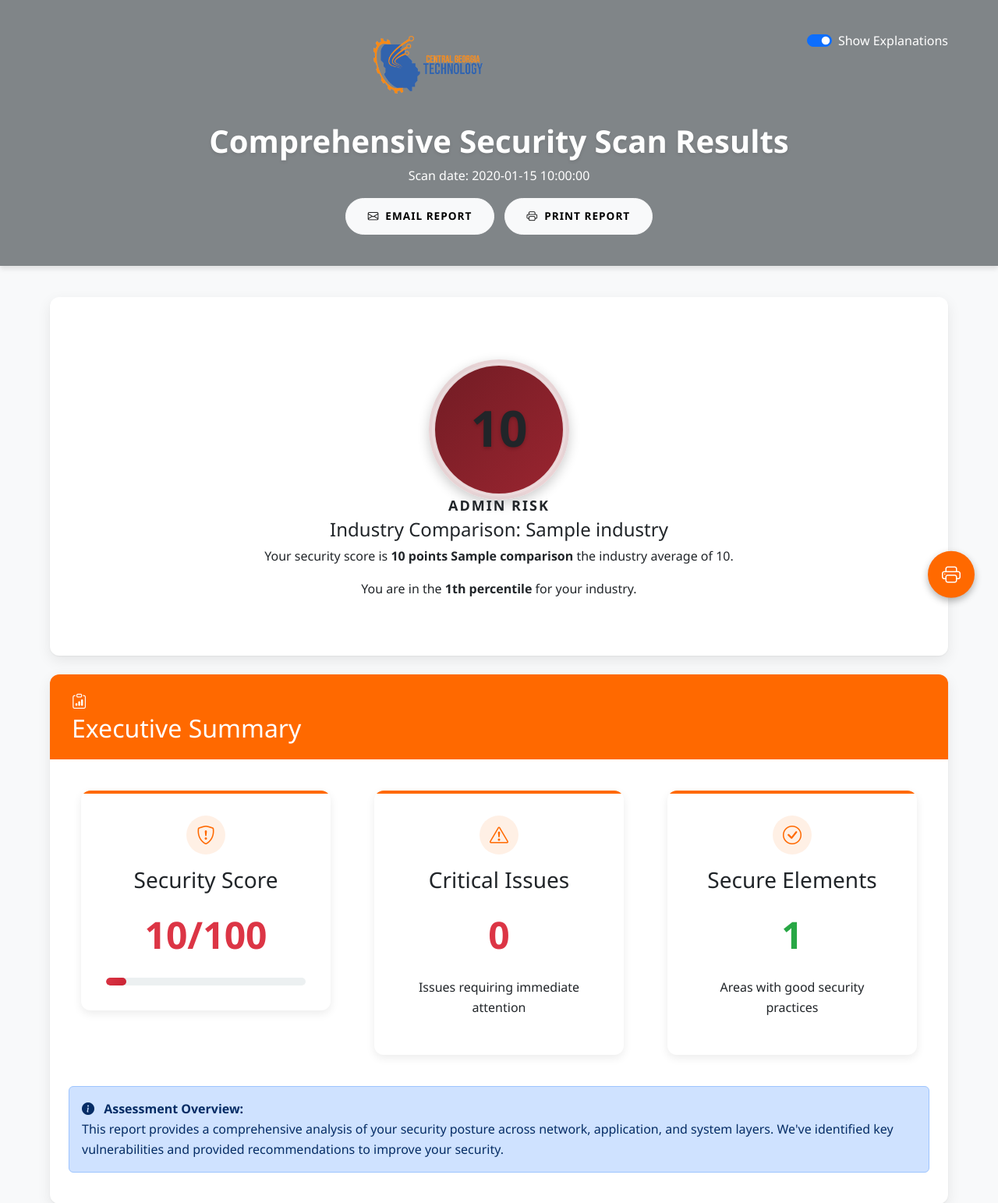
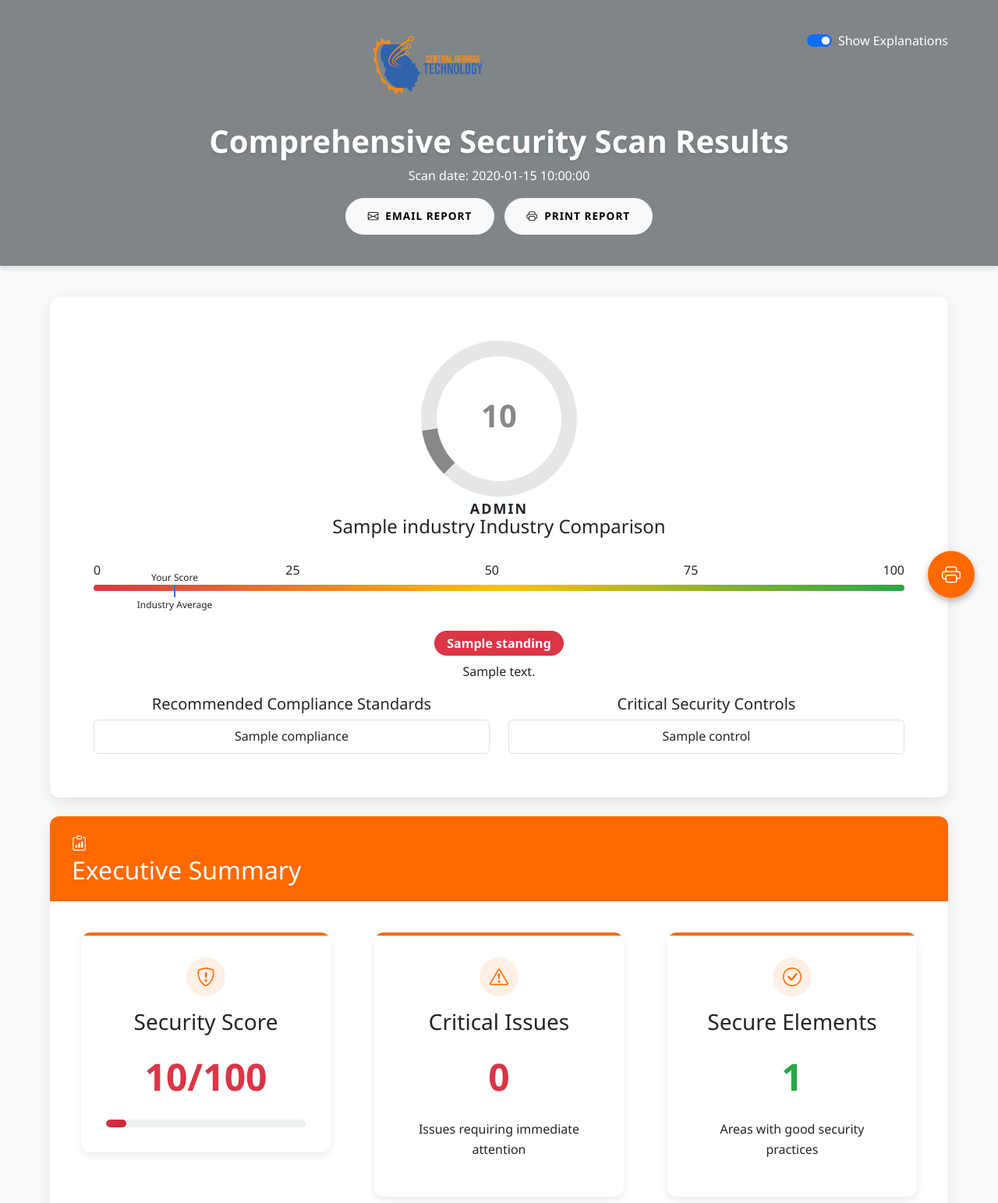
Before and after one commit to Gerrit8008/Scanner, a Flask app: template templates/results.html in a window 1280 px wide. Shown: the top 1543 px of the page at 78% size. Run offline with Flask 2, Linux system fonts and the light colour scheme; the template is opened without the code that fills it: most values are stand-ins (such as "Sample title", 1, 10 or a date in 2020); parts of the project's set-up code (start-up, migrations or seed data) failed here and were passed over.

Commit message:
Update results.html

```diff
--- a/templates/results.html
+++ b/templates/results.html
@@ -38,21 +38,81 @@
         <div class="card risk-score my-4">
             {% if scan.risk_assessment and scan.risk_assessment.overall_score is defined %}
             <div class="card-body text-center py-4">
-                <div class="score-badge {% if scan.risk_assessment.risk_level == 'Low' %}bg-low{% elif scan.risk_assessment.risk_level == 'Medium' %}bg-medium{% elif scan.risk_assessment.risk_level == 'High' %}bg-high{% else %}bg-critical{% endif %}">
-                    <div class="score-value">{{ scan.risk_assessment.overall_score }}</div>
-                    <div class="score-label">{{ scan.risk_assessment.risk_level }} RISK</div>
+                <div class="score-container">
+                    <div class="score-gauge">
+                        <svg viewBox="0 0 120 120" class="gauge">
+                            <circle class="gauge-background" r="54" cx="60" cy="60" stroke-width="12"></circle>
+                            <circle class="gauge-value" r="54" cx="60" cy="60" stroke-width="12"
+                                    style="stroke: {{ scan.risk_assessment.color }};
+                                           stroke-dasharray: {{ scan.risk_assessment.overall_score * 3.39 }} 339;"></circle>
+                            <text class="gauge-text" x="60" y="60" text-anchor="middle" alignment-baseline="middle"
+                                  style="fill: {{ scan.risk_assessment.color }};">
+                                {{ scan.risk_assessment.overall_score }}
+                            </text>
+                        </svg>
+                        <div class="score-label">{{ scan.risk_assessment.risk_level }}</div>
+                    </div>
+
+                    {% if scan.industry and scan.industry.benchmarks %}
+                    <div class="industry-comparison mt-4">
+                        <h4>{{ scan.industry.name }} Industry Comparison</h4>
+
+                        <div class="comparison-meter">
+                            <div class="meter-scale">
+                                <span>0</span>
+                                <span>25</span>
+                                <span>50</span>
+                                <span>75</span>
+                                <span>100</span>
+                            </div>
+                            <div class="meter-track">
+                                <!-- Industry average marker -->
+                                <div class="industry-avg-marker" style="left: {{ scan.industry.benchmarks.avg_score }}%;">
+                                    <div class="marker-line"></div>
+                                    <div class="marker-label">Industry Average</div>
+                                </div>
+
+                                <!-- Your score marker -->
+                                <div class="your-score-marker" style="left: {{ scan.risk_assessment.overall_score }}%;">
+                                    <div class="marker-line"></div>
+                                    <div class="marker-label">Your Score</div>
+                                </div>
+                            </div>
+                        </div>
+
+                        <div class="standing-badge mt-3">
+                            <span class="badge
+                                {% if scan.industry.benchmarks.percentile >= 75 %}bg-success
+                                {% elif scan.industry.benchmarks.percentile >= 50 %}bg-info
+                                {% elif scan.industry.benchmarks.percentile >= 25 %}bg-warning
+                                {% else %}bg-danger{% endif %}">
+                                {{ scan.industry.benchmarks.standing }}
+                            </span>
+                        </div>
+
+                        <p class="mt-2">{{ scan.industry.benchmarks.message }}</p>
+
+                        <div class="row mt-3">
+                            <div class="col-md-6">
+                                <h5>Recommended Compliance Standards</h5>
+                                <ul class="list-group">
+                                    {% for compliance in scan.industry.benchmarks.key_compliance %}
+                                    <li class="list-group-item">{{ compliance }}</li>
+                                    {% endfor %}
+                                </ul>
+                            </div>
+                            <div class="col-md-6">
+                                <h5>Critical Security Controls</h5>
+                                <ul class="list-group">
+                                    {% for control in scan.industry.benchmarks.critical_controls %}
+                                    <li class="list-group-item">{{ control }}</li>
+                                    {% endfor %}
+                                </ul>
+                            </div>
+                        </div>
+                    </div>
+                    {% endif %}
                 </div>
-
-                <!-- Industry Benchmark Information -->
-                {% if scan.industry and scan.industry.benchmarks %}
-                <div class="mt-4">
-                    <h4>Industry Comparison: {{ scan.industry.name }}</h4>
-                    <p>Your security score is <strong>{{ scan.industry.benchmarks.difference }} points {{ scan.industry.benchmarks.comparison }}</strong>
-                       the industry average of {{ scan.industry.benchmarks.avg_score }}.</p>
-                    <p>You are in the <strong>{{ scan.industry.benchmarks.percentile }}th percentile</strong>
-                       for your industry.</p>
-                </div>
-                {% endif %}
             </div>
             {% else %}
             <div class="card-body text-center py-4">
```
